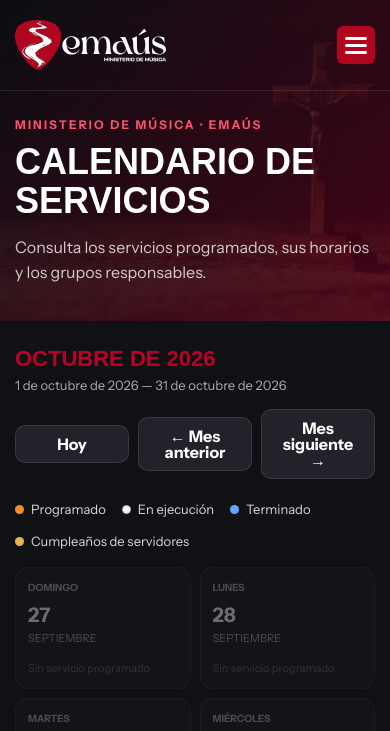
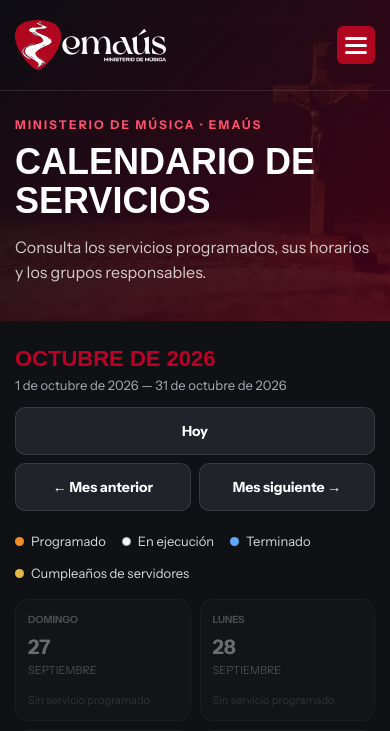
Before and after one commit to eldudyaguirre/EMM2026, a Django app: page /calendario/ in a window 390 px wide. Shown: the top 731 px of the page. Run offline with Django 5.2, Linux system fonts and the light colour scheme; data that the repository does not hold is empty; parts of the project's set-up code (start-up, migrations or seed data) failed here and were passed over; some libraries are stand-ins or nearby versions; some web fonts are replaced.

Commit message:
Improve mobile calendar navigation button layout

```diff
--- a/templates/calendario.html
+++ b/templates/calendario.html
@@ -59,7 +59,24 @@
 #menu .calendar-logout-item::before{content:""!important;display:block!important;height:1px!important;width:100%!important;background:rgba(255,255,255,.65)!important;position:absolute!important;top:0!important;left:0!important}
 @media(min-width:992px){#menu .calendar-logout-item{margin-left:10px!important;padding-left:10px!important;margin-top:0!important;padding-top:0!important}
 #menu .calendar-logout-item::before{width:1px!important;height:24px!important;top:50%!important;left:0!important;transform:translateY(-50%)!important;background:rgba(255,255,255,.55)!important}}
-        @media(max-width:767px){.calendar-hero{padding:115px 0 35px}.calendar-wrap{padding:25px 0 45px}.calendar-grid{grid-template-columns:repeat(2,minmax(0,1fr));gap:9px}.weekday{display:none}.day-card{min-height:110px;padding:12px}.day-card:before{content:attr(data-weekday);display:block;color:var(--cal-muted);font-size:10px;text-transform:uppercase;font-weight:800;margin-bottom:7px}.calendar-toolbar h2{font-size:22px}.calendar-actions{width:100%}.calendar-actions .calendar-btn{flex:1}}
+        @media(max-width:767px){
+            .calendar-hero{padding:115px 0 35px}
+            .calendar-wrap{padding:25px 0 45px}
+            .calendar-grid{grid-template-columns:repeat(2,minmax(0,1fr));gap:9px}
+            .weekday{display:none}
+            .day-card{min-height:110px;padding:12px}
+            .day-card:before{content:attr(data-weekday);display:block;color:var(--cal-muted);font-size:10px;text-transform:uppercase;font-weight:800;margin-bottom:7px}
+            .calendar-toolbar{align-items:flex-start;gap:14px}
+            .calendar-toolbar>div:first-child{width:100%;min-width:0}
+            .calendar-toolbar h2{font-size:22px}
+            .calendar-actions{width:100%;display:grid;grid-template-columns:repeat(3,minmax(0,1fr));gap:8px}
+            .calendar-actions .calendar-btn{width:100%;min-width:0;min-height:58px;padding:9px 6px;display:flex;align-items:center;justify-content:center;text-align:center;white-space:normal;overflow-wrap:normal;line-height:1.15;font-size:clamp(12px,3.5vw,16px)}
+        }
+        @media(max-width:390px){
+            .calendar-actions{grid-template-columns:repeat(2,minmax(0,1fr))}
+            .calendar-actions #today-btn{grid-column:1/-1}
+            .calendar-actions .calendar-btn{min-height:48px;font-size:14px}
+        }
         @media(min-width:500px) and (max-width:767px){.calendar-grid{grid-template-columns:repeat(3,minmax(0,1fr))}}
 
         /* Separador corto para la copia móvil del menú (SlickNav). */
```
